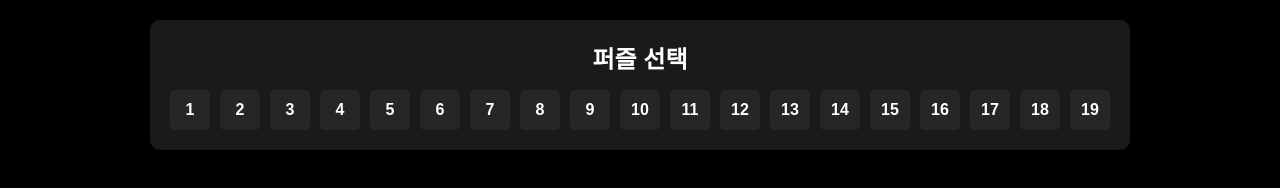
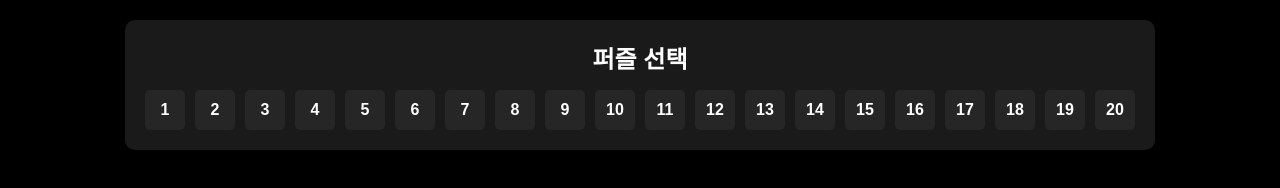
Before and after one commit to chu-rit/Aqre, a plain HTML site: page answer.html in a window 1280 px wide. Drawn offline with Linux system fonts and the light colour scheme.

Commit message:
퍼즐 20 완료

```diff
--- a/puzzles.js
+++ b/puzzles.js
@@ -759,5 +759,52 @@ const PUZZLE_MAPS = [
             [0, 0, 0, 0, 0, 0],
             [0, 0, 0, 0, 0, 0]
         ]
+    },
+    {   // 20
+        id: 20,
+        name: "Level 20",
+        size: 6,
+        areas: [
+            {
+                cells: [[0, 0], [0, 1], [1, 0], [1, 1], [2, 0]],
+                required: 4
+            },
+            {
+                cells: [[0, 2], [0, 3], [1, 2]],
+                required: 2
+            },
+            {
+                cells: [[0, 4], [1, 4], [1, 5], [2, 5]],
+                required: 3
+            },
+            {
+                cells: [[0, 5]],
+                required: 1
+            },
+            {
+                cells: [[1, 3], [2, 2], [2, 3], [2, 4], [3, 3]],
+                required: 2
+            },
+            {
+                cells: [[2, 1], [3, 0], [3, 1], [3, 2], [4, 1]],
+                required: 3
+            },
+            {
+                cells: [[3, 4], [3, 5], [4, 3], [4, 4], [4, 5], [5, 4], [5, 5]],
+                required: 6
+            },
+            {
+                cells: [[4, 0], [4, 2], [5, 0], [5, 1], [5, 2], [5, 3]],
+                required: 5
+            }
+        ],
+        initialState: [
+            [0, 0, 0, 0, 0, 0],
+            [0, 0, 0, 0, 0, 0],
+            [0, 0, 0, 0, 0, 0],
+            [0, 0, 0, 0, 0, 0],
+            [0, 0, 0, 0, 0, 0],
+            [0, 0, 0, 0, 0, 0]
+        ]
     }
 ];
```
Also changed, not shown: index.html (+1 -1 lines).
